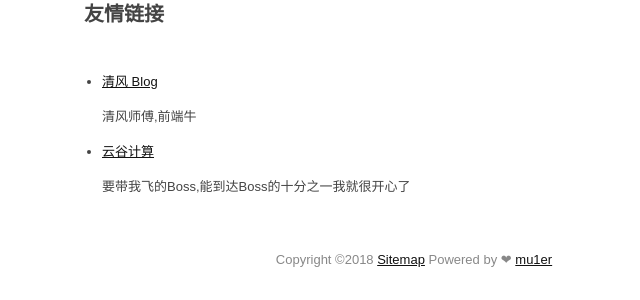
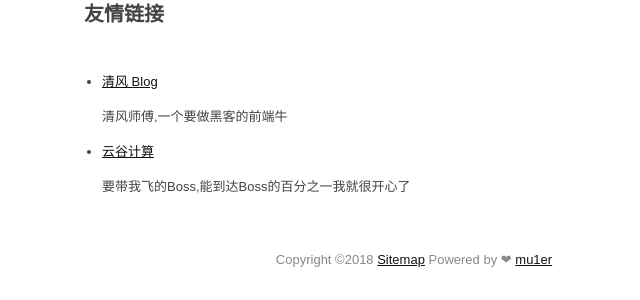
Before and after one commit to mu1er/mu1er.github.io, a Jekyll site: the page built from pages/links.md, in a window 1280 px wide. Shown: the part 130-430 px from the top of the page, without its empty margins (226-866 px from the left). Built offline with Jekyll 4.4.1, drawn with Linux system fonts in a browser that asks for light colours; comment, search, counter and statistics services are not loaded; part of the change alters nothing that is shown.

Commit message:
Update links.json

```diff
--- a/_data/links.json
+++ b/_data/links.json
@@ -1,4 +1,4 @@
 [
-{"title":"清风师傅","content":"清风 Blog","url":"http://www.wanshepi.cn","desc":"清风师傅,前端牛","img":""},
-{"title":"云谷计算","content":"云谷计算","url":"http://us.ygjs.tech/","desc":"要带我飞的Boss,能到达Boss的十分之一我就很开心了","img":""}
+{"title":"清风师傅","content":"清风 Blog","url":"http://www.wanshepi.cn","desc":"清风师傅,一个要做黑客的前端牛","img":""},
+{"title":"云谷计算","content":"云谷计算","url":"http://us.ygjs.tech/","desc":"要带我飞的Boss,能到达Boss的百分之一我就很开心了","img":""}
 ]
```
